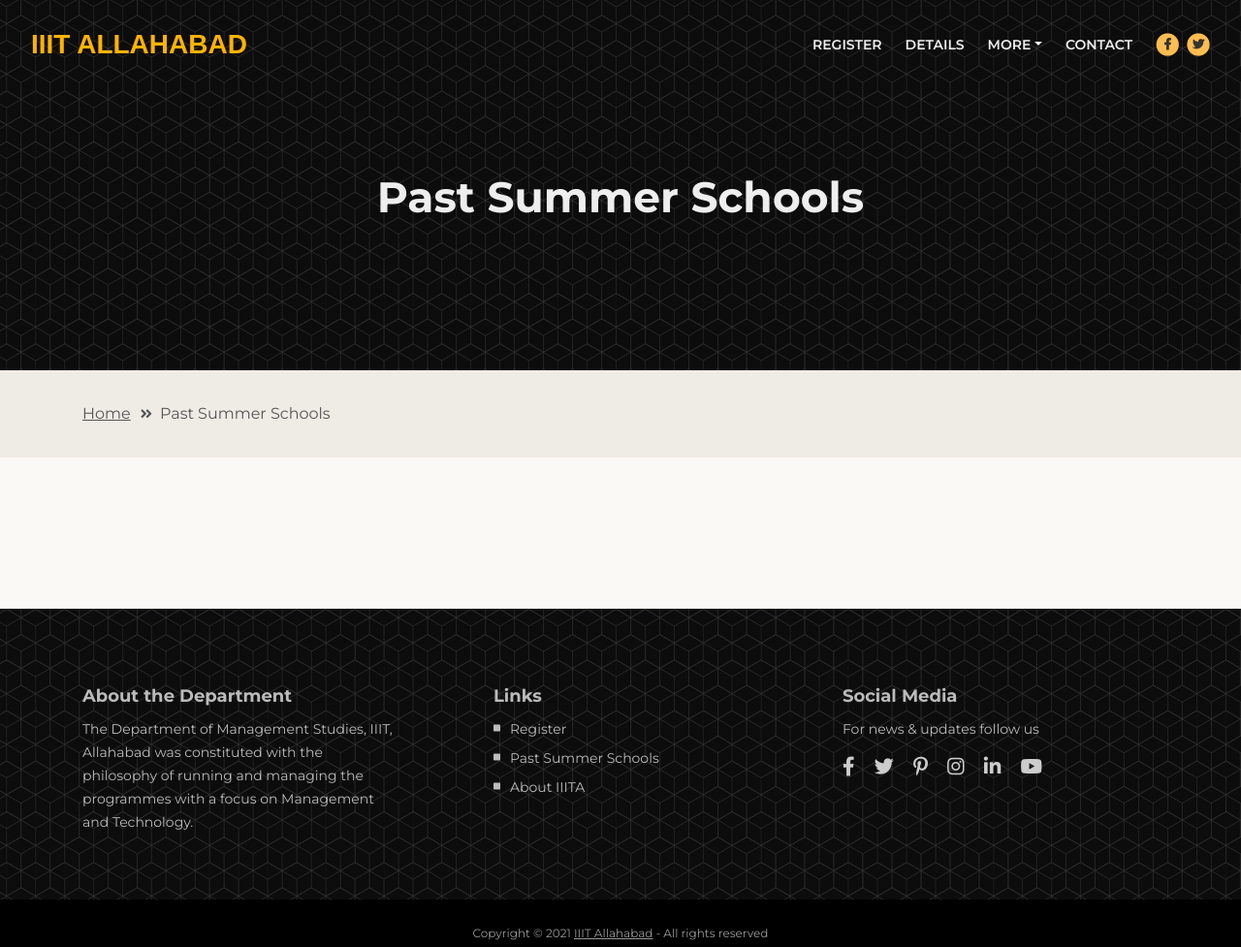
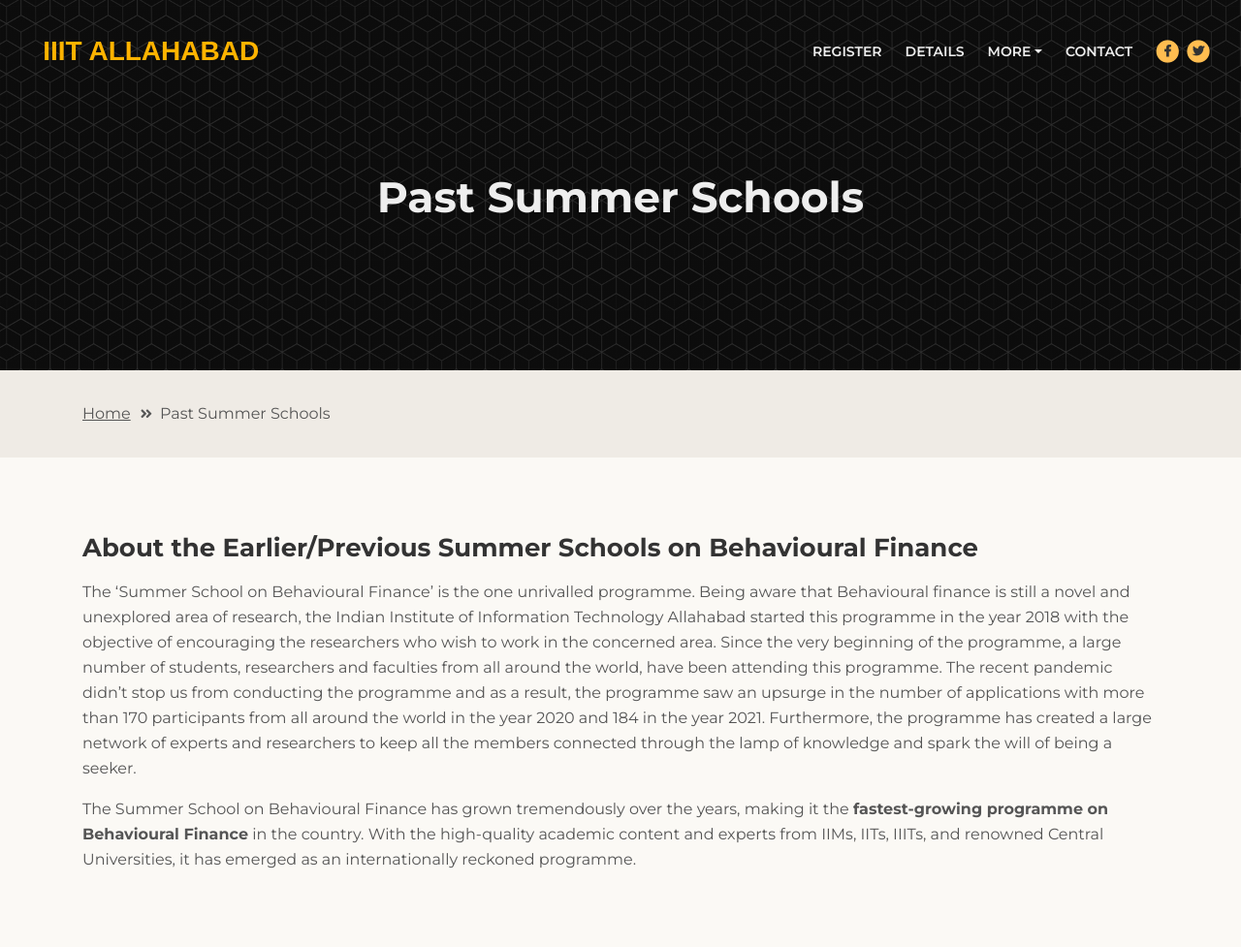
Before and after one commit to shashwat-mittal/Summer-School, a plain HTML site: page pastsummerschool.html in a window 1280 px wide. Shown: the top 977 px of the page at 97% size. Drawn offline with Linux system fonts and the light colour scheme.

Commit message:
Made Changes

```diff
--- /dev/null
+++ b/css/index.css
@@ -0,0 +1,3 @@
+.navbar-brand{
+    padding: 1%;
+}
--- a/pastsummerschool.html
+++ b/pastsummerschool.html
@@ -1,17 +1,19 @@
 <!DOCTYPE html>
 <html lang="en">
+
 <head>
     <meta charset="utf-8">
     <meta name="viewport" content="width=device-width, initial-scale=1, shrink-to-fit=no">
 
     <!-- SEO Meta Tags -->
-    <meta name="description" content="Landing page template built with HTML and Bootstrap 4 for presenting training courses, classes, workshops and for convincing visitors to register using the form.">
+    <meta name="description"
+        content="Landing page template built with HTML and Bootstrap 4 for presenting training courses, classes, workshops and for convincing visitors to register using the form.">
     <meta name="author" content="Inovatik">
 
     <!-- OG Meta Tags to improve the way the post looks when you share the page on LinkedIn, Facebook, Google+ -->
     <meta property="og:site_name" content="" /> <!-- website name -->
     <meta property="og:site" content="" /> <!-- website link -->
-	<meta property="og:title" content=""/> <!-- title shown in the actual shared post -->
+    <meta property="og:title" content="" /> <!-- title shown in the actual shared post -->
     <meta property="og:description" content="" /> <!-- description shown in the actual shared post -->
     <meta property="og:image" content="" /> <!-- image link, make sure it's jpg -->
     <meta property="og:url" content="" /> <!-- where do you want your post to link to -->
@@ -27,10 +29,12 @@
     <link href="css/swiper.css" rel="stylesheet">
     <link href="css/magnific-popup.css" rel="stylesheet">
     <link href="css/styles.css" rel="stylesheet">
+    <link rel="stylesheet" href="css/index.css">
 
     <!-- Favicon  -->
     <link rel="icon" href="images/favicon.png">
 </head>
+
 <body data-spy="scroll" data-target=".fixed-top">
 
     <!-- Navigation -->
@@ -55,7 +59,8 @@
         <div class="collapse navbar-collapse" id="navbarsExampleDefault">
             <ul class="navbar-nav ml-auto">
                 <li class="nav-item">
-                    <a class="nav-link page-scroll" href="register.html">REGISTER <span class="sr-only">(current)</span></a>
+                    <a class="nav-link page-scroll" href="register.html">REGISTER <span
+                            class="sr-only">(current)</span></a>
                 </li>
                 <li class="nav-item">
                     <a class="nav-link page-scroll" href="index.html#description">DETAILS</a>
@@ -66,7 +71,8 @@
                     <a class="nav-link dropdown-toggle page-scroll" href="#date" id="navbarDropdown" role="button"
                         aria-haspopup="true" aria-expanded="false">MORE</a>
                     <div class="dropdown-menu" aria-labelledby="navbarDropdown">
-                        <a class="dropdown-item" href="pastsummerschool.html"><span class="item-text">PAST SUMMER SCHOOLS</span></a>
+                        <a class="dropdown-item" href="pastsummerschool.html"><span class="item-text">PAST SUMMER
+                                SCHOOLS</span></a>
                         <div class="dropdown-divider"></div>
                         <a class="dropdown-item" href="iiita.html"><span class="item-text">ABOUT IIITA</span></a>
                         <!--<div class="dropdown-divider"></div>
@@ -118,7 +124,8 @@
             <div class="row">
                 <div class="col-lg-12">
                     <div class="breadcrumbs">
-                        <a href="index.html">Home</a><i class="fa fa-angle-double-right"></i><span>Past Summer Schools</span>
+                        <a href="index.html">Home</a><i class="fa fa-angle-double-right"></i><span>Past Summer
+                            Schools</span>
                     </div> <!-- end of breadcrumbs -->
                 </div> <!-- end of col -->
             </div> <!-- end of row -->
@@ -129,6 +136,40 @@
 
     <!-- Privacy Content -->
     <div class="ex-basic-2">
+        <div class="container">
+
+            <div class="row">
+                <div class="col-lg-12">
+                    <div class="text-container">
+                        <h3>About the Earlier/Previous Summer Schools on Behavioural Finance</h3>
+                        <p>The ‘Summer School on Behavioural Finance’ is the one unrivalled programme. Being aware that
+                            Behavioural finance is
+                            still a novel and unexplored area of research, the Indian Institute of Information
+                            Technology Allahabad started this
+                            programme in the year 2018 with the objective of encouraging the researchers who wish to
+                            work in the concerned area.
+                            Since the very beginning of the programme, a large number of students, researchers and
+                            faculties from all around the
+                            world, have been attending this programme. The recent pandemic didn’t stop us from
+                            conducting the programme and as a
+                            result, the programme saw an upsurge in the number of applications with more than 170
+                            participants from all around the
+                            world in the year 2020 and 184 in the year 2021. Furthermore, the programme has created a
+                            large network of experts and
+                            researchers to keep all the members connected through the lamp of knowledge and spark the
+                            will of being a seeker.</p>
+                        <p>The Summer School on Behavioural Finance has grown tremendously over the years, making it the
+                            <strong> fastest-growing programme
+                                on Behavioural Finance</strong> in the country. With the high-quality academic
+
+                            content and experts from IIMs, IITs, IIITs, and renowned Central Universities, it has
+                            emerged as an internationally
+                            reckoned programme.
+                        </p>
+                    </div>
+                </div>
+            </div>
+        </div>
 
     </div> <!-- end of ex-basic-2 -->
     <!-- end of privacy content -->
@@ -219,4 +260,5 @@
     <script src="js/validator.min.js"></script> <!-- Validator.js - Bootstrap plugin that validates forms -->
     <script src="js/scripts.js"></script> <!-- Custom scripts -->
 </body>
+
 </html>
```
Also changed, not shown: iiita.html (+2 -1 lines), index.html (+12 -6 lines), images/behav_finanace.jpeg (added), 10 other files. Lines whose indentation alone changed are shown as unchanged.
